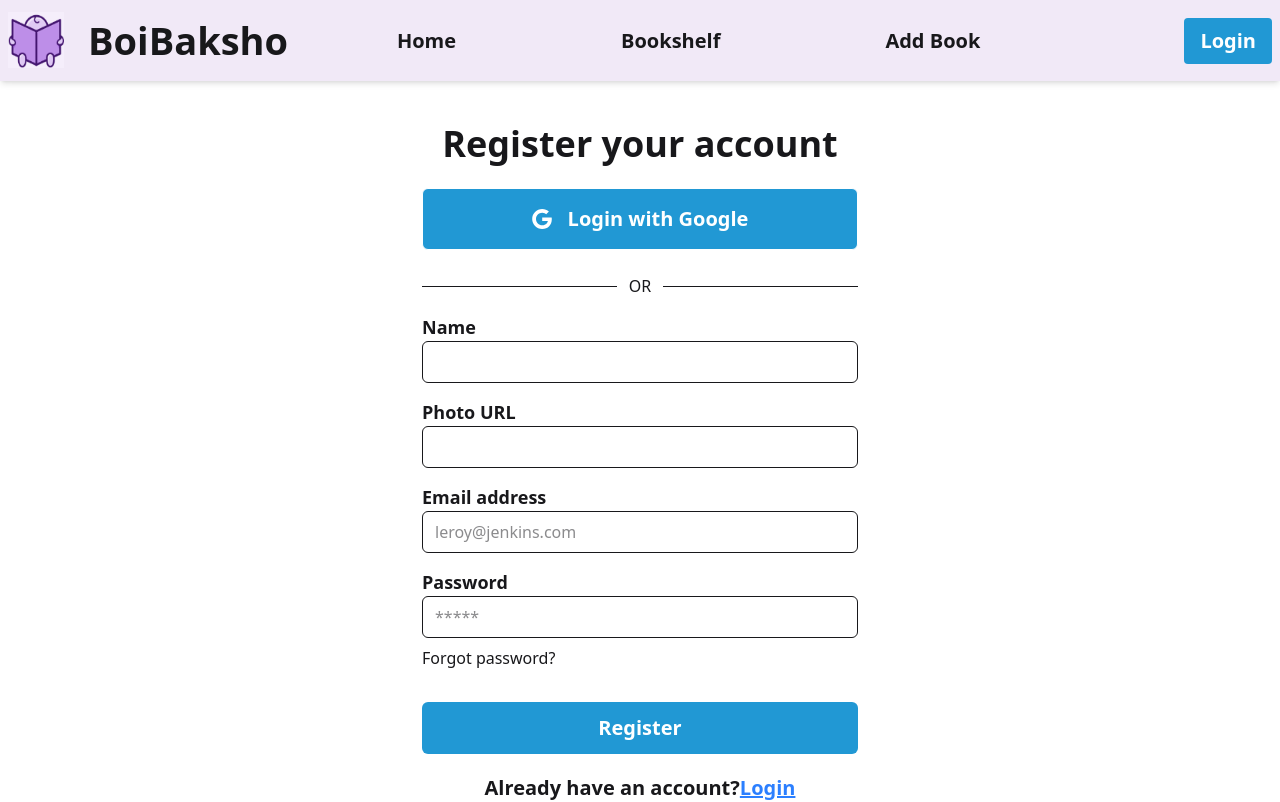
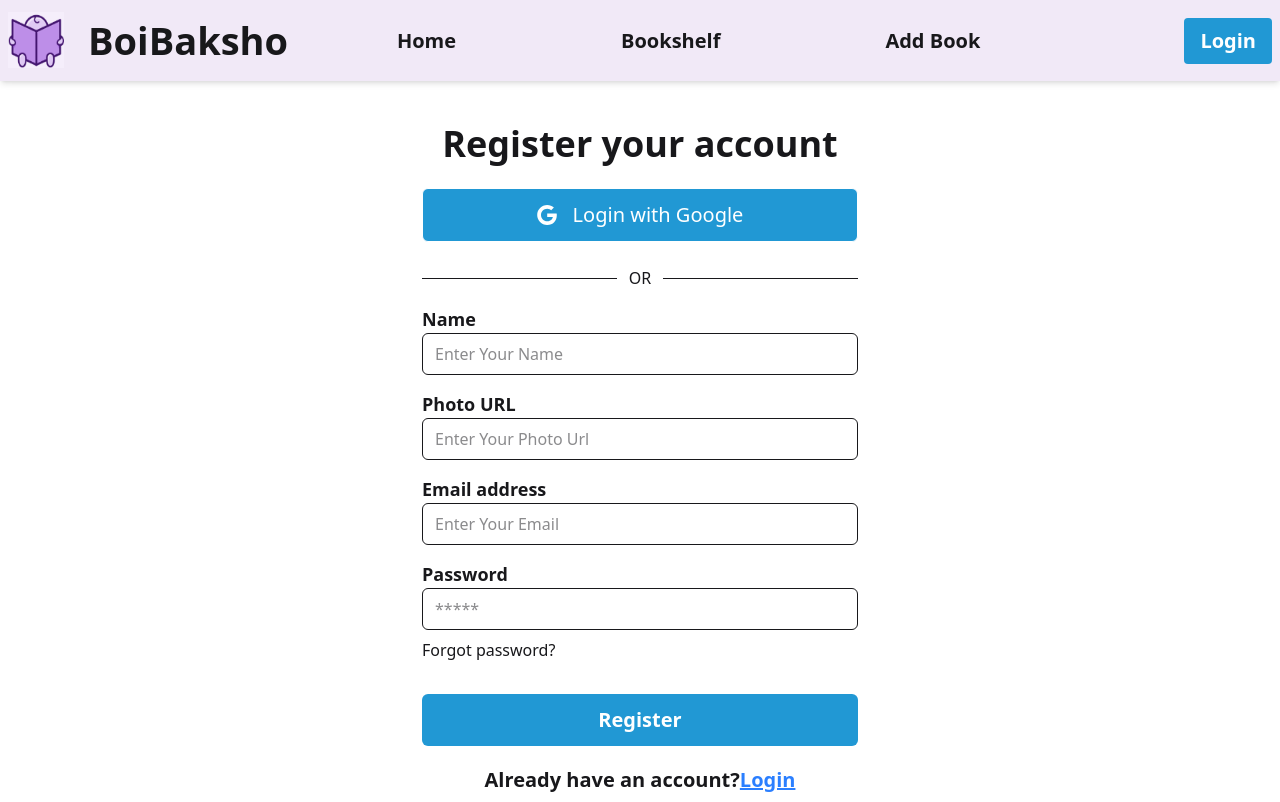
Before and after one commit to Shihab177/BoiBaksho, a React (Vite) app: page /auth/register in a window 1280 px wide. Shown: the top 802 px of the page. Built offline with nearby package versions, Linux system fonts and the light colour scheme; no server answers.

Commit message:
update login register page

```diff
--- a/src/Pages/Login/Login.jsx
+++ b/src/Pages/Login/Login.jsx
@@ -70,7 +70,7 @@ const Login = () => {
     >
       <div>
         <div className="md:max-w-md p-2 mx-2 rounded-md sm:p-8 md:mx-auto mt-9 dark:bg-gray-50 dark:text-gray-800 ">
-          <h2 className="mb-3 text-2xl md:text-4xl font-semibold text-center">
+          <h2 className="mb-3 text-[24px] md:text-[36px] md:text-4xl font-semibold text-center">
             Login to your account
           </h2>
           <div className="my-6 space-y-4">
@@ -78,7 +78,7 @@ const Login = () => {
               onClick={handelGoogleLogin}
               aria-label="Login with Google"
               type="button"
-              className="flex items-center justify-center w-full p-4 space-x-4 border rounded-md focus:ring-2 focus:ring-offset-1 dark:border-gray-600 bg-[#2198D4] hover:bg-[#26AAED] text-white text-base md:text-2xl"
+              className="flex items-center justify-center w-full py-3 md:py-3 space-x-4 border rounded-md focus:ring-2 focus:ring-offset-1 dark:border-gray-600 bg-[#2198D4] hover:bg-[#26AAED] text-white text-base md:text-2xl"
             >
               <svg
                 xmlns="http://www.w3.org/2000/svg"
@@ -87,7 +87,7 @@ const Login = () => {
               >
                 <path d="M16.318 13.714v5.484h9.078c-0.37 2.354-2.745 6.901-9.078 6.901-5.458 0-9.917-4.521-9.917-10.099s4.458-10.099 9.917-10.099c3.109 0 5.193 1.318 6.38 2.464l4.339-4.182c-2.786-2.599-6.396-4.182-10.719-4.182-8.844 0-16 7.151-16 16s7.156 16 16 16c9.234 0 15.365-6.49 15.365-15.635 0-1.052-0.115-1.854-0.255-2.651z"></path>
               </svg>
-              <p className="font-semibold text-white">Login with Google</p>
+              <p className="font-medium text-base md:text-xl text-white">Login with Google</p>
             </button>
           </div>
           <div className="flex items-center w-full my-4">
@@ -105,8 +105,8 @@ const Login = () => {
                   type="email"
                   name="email"
                   id="email"
-                  placeholder="leroy@jenkins.com"
-                  className="w-full px-3 py-2 border rounded-md dark:border-gray-300 dark:bg-gray-50 dark:text-gray-800 focus:dark:border-violet-600"
+                  placeholder="Enter Your Email"
+                  className="w-full px-3 py-2 placeholder:text-[16px] placeholder:font-medium font-medium border rounded-md dark:border-gray-300 dark:bg-gray-50 dark:text-gray-800 focus:dark:border-violet-600"
                 />
               </div>
               <div className="space-y-2">
--- a/src/Pages/Register/Register.jsx
+++ b/src/Pages/Register/Register.jsx
@@ -102,7 +102,7 @@ const Register = () => {
   return (
     <motion.div initial={{ opacity: 0, scale: 0.95 }}
       animate={{ opacity: 1, scale: 1 }}
-      transition={{ duration: 0.6 }} className="md:mt-[92px] mt-[58px]">
+      transition={{ duration: 0.6 }} className="md:mt-[92px] mt-[59px]">
       <div className="w-[360px] md:w-[500px] p-4  mb-6 rounded-md  sm:p-8 mx-auto mt-9 dark:bg-gray-50 dark:text-gray-800">
         <h2 className="mb-3 text-2xl md:text-4xl font-semibold text-center">
           Register your account
@@ -112,7 +112,7 @@ const Register = () => {
             onClick={handelGoogleLogin}
             aria-label="Login with Google"
             type="button"
-            className="flex w-full items-center justify-center text-base md:text-xl  p-4 space-x-4 border rounded-md focus:ring-2 focus:ring-offset-1 dark:border-gray-600 text-white bg-[#2198D4] hover:bg-[#26AAED]"
+            className="flex w-full items-center justify-center text-base md:text-xl py-3 md:py-3 space-x-4 border rounded-md focus:ring-2 focus:ring-offset-1 dark:border-gray-600 text-white bg-[#2198D4] hover:bg-[#26AAED]"
           >
             <svg
               xmlns="http://www.w3.org/2000/svg"
@@ -121,7 +121,7 @@ const Register = () => {
             >
               <path d="M16.318 13.714v5.484h9.078c-0.37 2.354-2.745 6.901-9.078 6.901-5.458 0-9.917-4.521-9.917-10.099s4.458-10.099 9.917-10.099c3.109 0 5.193 1.318 6.38 2.464l4.339-4.182c-2.786-2.599-6.396-4.182-10.719-4.182-8.844 0-16 7.151-16 16s7.156 16 16 16c9.234 0 15.365-6.49 15.365-15.635 0-1.052-0.115-1.854-0.255-2.651z"></path>
             </svg>
-            <p className="text-white font-semibold">Login with Google</p>
+            <p className="text-white font-medium text-base md:text-xl">Login with Google</p>
           </button>
         </div>
         <div className="flex items-center w-full my-4">
@@ -137,7 +137,8 @@ const Register = () => {
                 type="text"
                 name="name"
                 required
-                className="w-full px-3 py-2 border rounded-md"
+                placeholder="Enter Your Name"
+                className="w-full px-3 py-2 border rounded-md placeholder:text-[16px] placeholder:font-medium text-[16px] font-medium"
               />
             </div>
             <div className="space-y-2">
@@ -146,7 +147,8 @@ const Register = () => {
                 type="text"
                 name="photo"
                 required
-                className="w-full px-3 py-2 border rounded-md"
+                placeholder="Enter Your Photo Url"
+                className="w-full px-3 py-2 border rounded-md placeholder:text-[16px] placeholder:font-medium text-[16px] font-medium"
               />
             </div>
             <div className="space-y-2">
@@ -158,8 +160,8 @@ const Register = () => {
                 name="email"
                 required
                 id="email"
-                placeholder="leroy@jenkins.com"
-                className="w-full px-3 py-2 border rounded-md dark:border-gray-300 dark:bg-gray-50 dark:text-gray-800 focus:dark:border-violet-600"
+                placeholder="Enter Your Email"
+                className="w-full px-3 py-2 border rounded-md dark:border-gray-300 dark:bg-gray-50 dark:text-gray-800 focus:dark:border-violet-600 placeholder:text-[16px] placeholder:font-medium text-[16px] font-medium"
               />
             </div>
             <div className="space-y-2">
```
